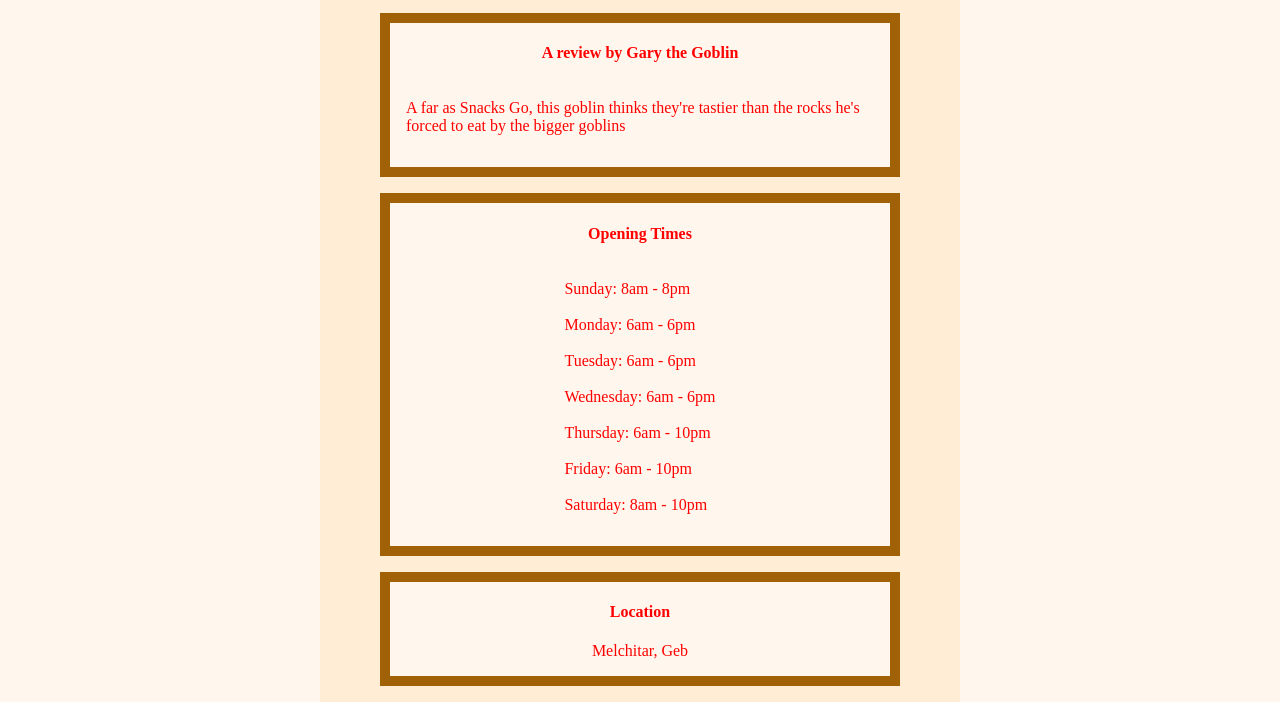
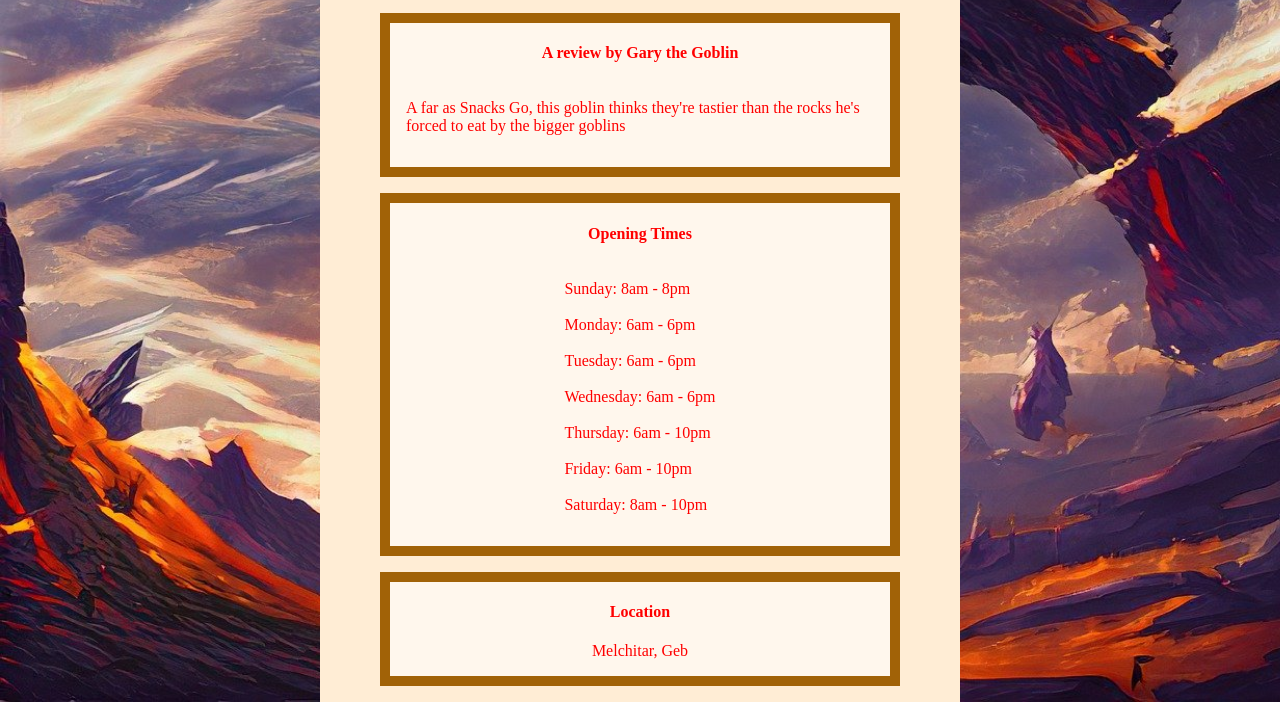
Before and after one commit to Jcait/restaurant-page, a website built with webpack: page src/index.html in a window 1280 px wide. Shown: the part 120-822 px from the top of the page. Built offline with nearby package versions, Linux system fonts and the light colour scheme.

Commit message:
Add background picture

```diff
--- a/src/style.css
+++ b/src/style.css
@@ -2,7 +2,9 @@
     color:  red;
 }
 body {
-    background-color: #fff7ed;
+    background-image: url(background.jpg);
+    background-repeat: no-repeat;
+    background-size: cover;
     height: 100%;
     margin: 0%;
 }
```
Also changed, not shown: src/background.jpg (added).
